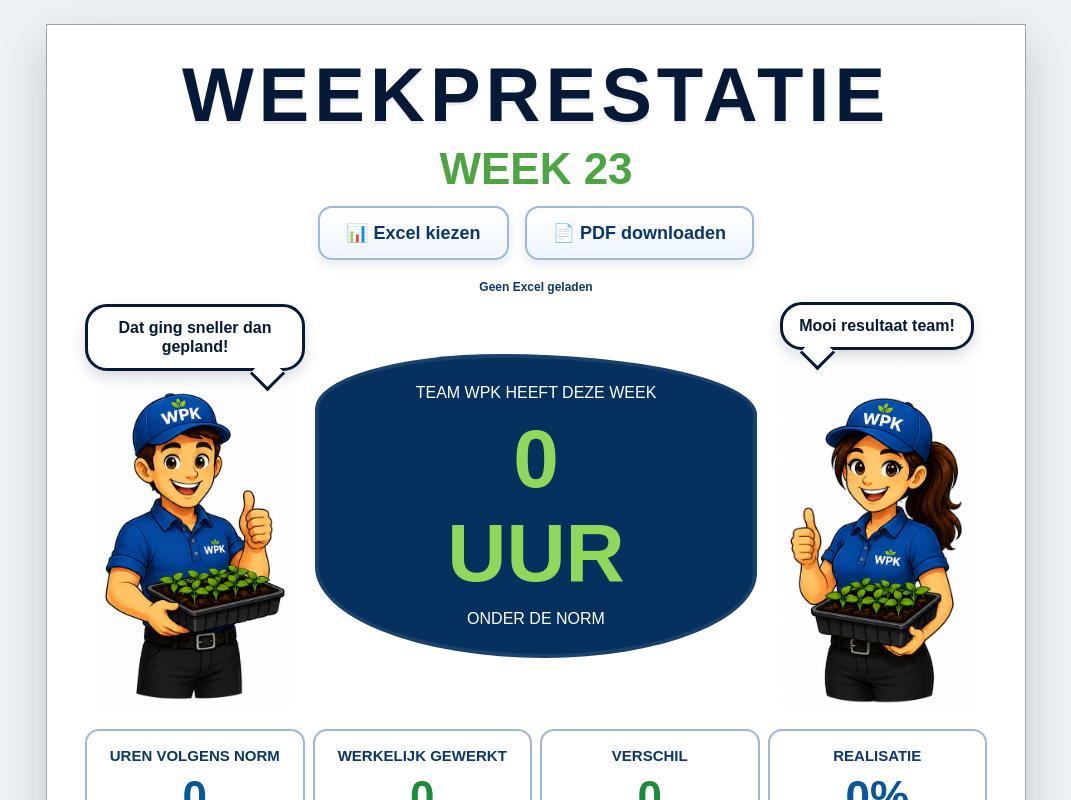
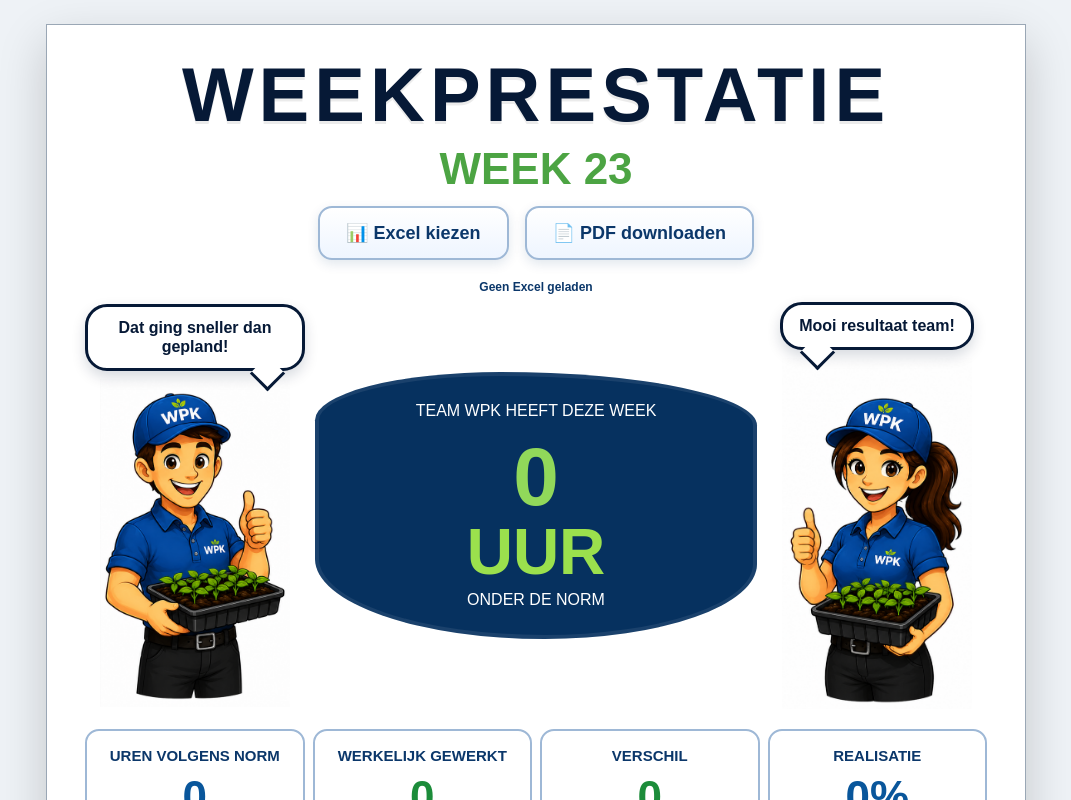
Before and after one commit to infoflorith-dev/wpk-weekprestatie, a React (Vite) app: page / in a window 1280 px wide. Shown: the top 800 px of the page, without its empty margins (104-1175 px from the left). Built offline with nearby package versions, Linux system fonts and the light colour scheme.

Commit message:
Update App.css

```diff
--- a/src/App.css
+++ b/src/App.css
@@ -440,3 +440,9 @@ body {
   border-bottom: 3px solid #061936;
   transform: rotate(-45deg);
 }
+.score-unit {
+  font-size: 64px;
+  font-weight: 900;
+  color: #9be04d;
+  line-height: 0.9;
+}
```
